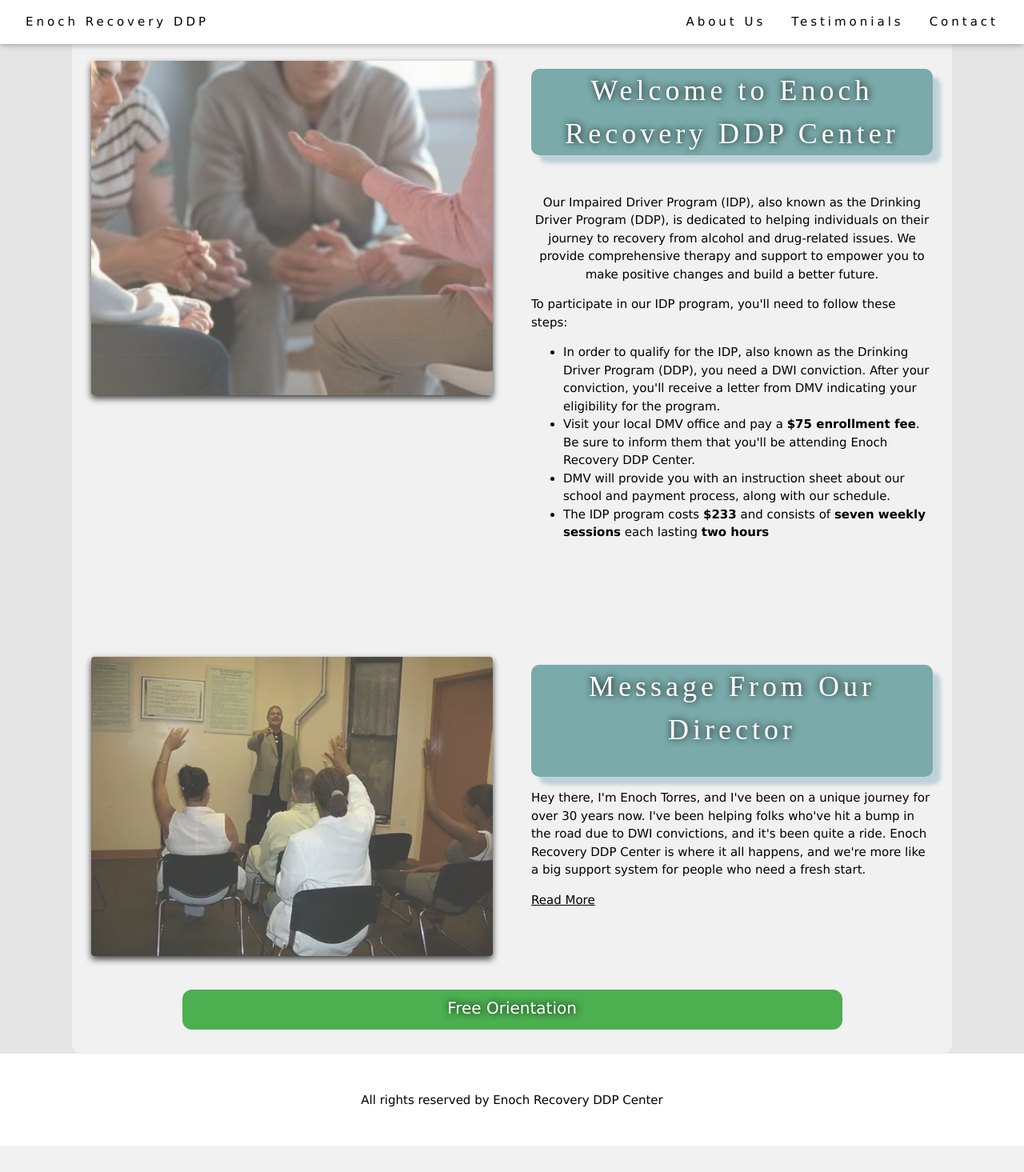
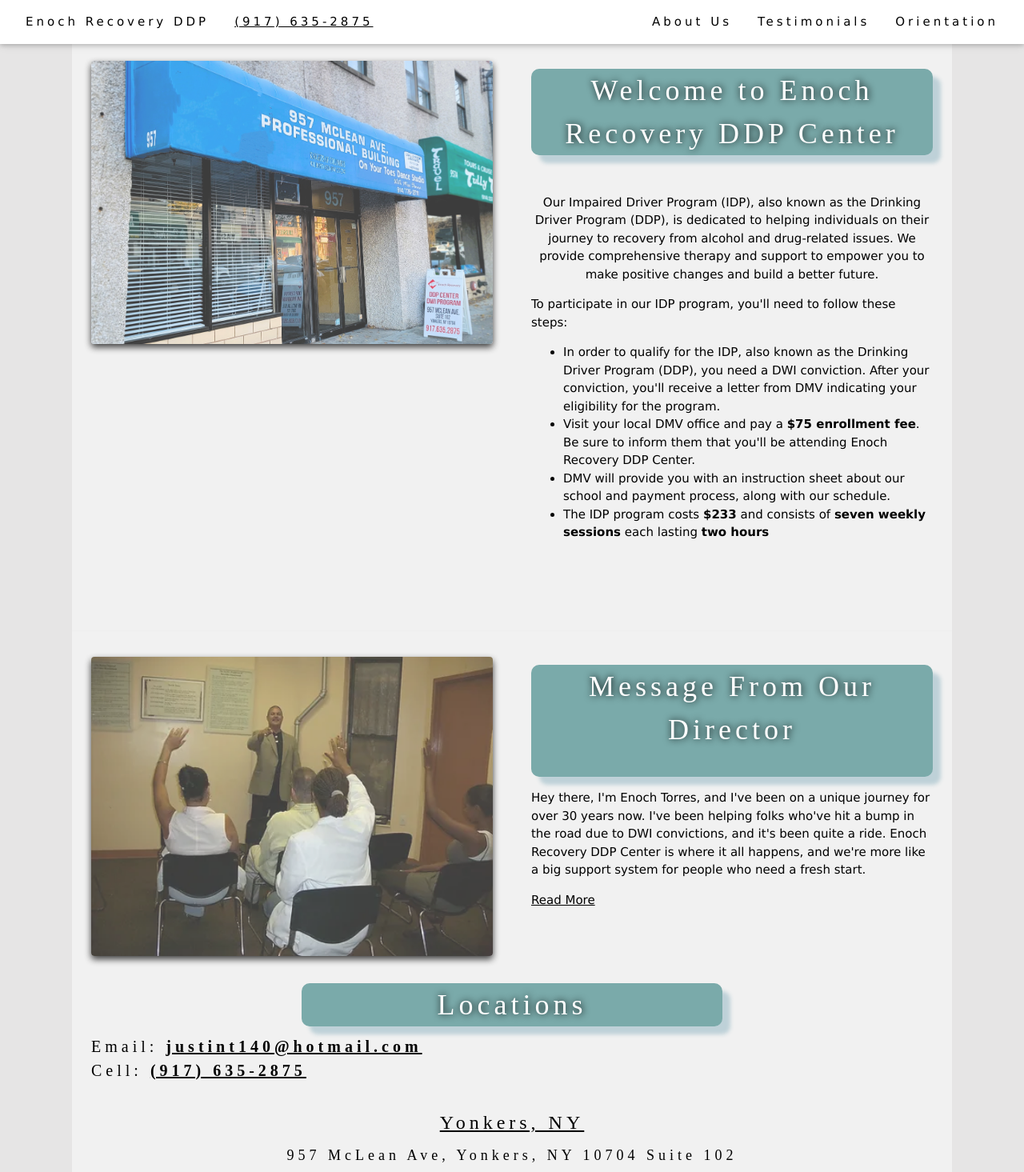
Before and after one commit to CruzPy/Enoch_Recovery, a Django app: page / in a window 1280 px wide. Shown: the top 1465 px of the page at 80% size. Before the commit the page ends 1433 px from the top, so only its background shows below. Run offline with Django 4.2, Linux system fonts and the light colour scheme.

Commit message:
Changed contact to orientation Improved up front data like contact info to front page Reorganizing index.html

```diff
--- a/EnochRecoveryApp/templates/index.html
+++ b/EnochRecoveryApp/templates/index.html
@@ -5,7 +5,7 @@
 <!-- About Section -->
 <div class="w3-row w3-padding-64 fadeIn" id="about">
   <div class="w3-col m6 w3-padding-large">
-    <img src="{% static 'images/group.jpg' %}" class="w3-round w3-image w3-opacity-min" alt="Class" width="600" height="750">
+    <img src="{% static 'images/location.jpg' %}" class="w3-round w3-image w3-opacity-min" alt="Class" width="600" height="750">
   </div>
   <div class="w3-col m6 w3-padding-large">
     <h1 class="w3-center" id="section">Welcome to Enoch Recovery DDP Center</h1><br>
@@ -60,8 +60,33 @@
 </div>
 </div>
 
+<!-- Location Section -->
+<div class="w3-row fadeIn w3-padding-large" width="50%">
+  <h1 class="w3-center" id="section" style="margin-left:auto; margin-right:auto; width:50%;">Locations</h1>
+    <h4 class="m4 l6">Email: <a href="mailto:justint140@hotmail.com"><b>justint140@hotmail.com</a></b> <br>Cell: <b><a href="tel:9176352875">(917) 635-2875</h4>
+    <h4></b></a></h4>
+
+<div class="m4 l6 w3-padding-large">
+  <div id="info" class="w3-center">
+    <!--Location 1-->
+    <div class="w3-col">
+      <h3><u>Yonkers, NY</u></h3>
+      <h5>957 McLean Ave, Yonkers, NY 10704 Suite 102</h5>
+      <iframe class="w3-round w3-image w3-opacity-min w3-hide-small" src="https://www.google.com/maps/embed?pb=!1m18!1m12!1m3!1d3015.5782701820253!2d-73.86897192331467!3d40.90306502589565!2m3!1f0!2f0!3f0!3m2!1i1024!2i768!4f13.1!3m3!1m2!1s0x89c2f2e7706c9473%3A0x46c5e01bebded1ad!2sEnoch%20Recovery%20DDP%20Center!5e0!3m2!1sen!2sus!4v1698948003324!5m2!1sen!2sus" width="600" height="450" style="border:0;" allowfullscreen="" loading="lazy" referrerpolicy="no-referrer-when-downgrade"></iframe>
+    </div>
+    <!--Location 2-->
+    <div class="w3-col">
+      <h3><u>New York, NY</u></h3>
+      <h5>55 E 115th St, New York, NY 10029 Level-C</h5>
+      <iframe class="w3-round w3-image w3-opacity-min w3-hide-small" src="https://www.google.com/maps/embed?pb=!1m18!1m12!1m3!1d1510.1544692547584!2d-73.94598731883863!3d40.79920447562772!2m3!1f0!2f0!3f0!3m2!1i1024!2i768!4f13.1!3m3!1m2!1s0x89c2f60f81cf0aef%3A0xf6cf32c7969f7ffc!2s55%20E%20115th%20St%2C%20New%20York%2C%20NY%2010029!5e0!3m2!1sen!2sus!4v1699402292083!5m2!1sen!2sus" width="600" height="450" style="border:0;" allowfullscreen="" loading="lazy" referrerpolicy="no-referrer-when-downgrade"></iframe>
+    </div>
+
+  </div>
+</div>
+</div>
+
 <div class="w3-center w3-row">
-  <a href={% url 'contact'%} class="w3-btn w3-green" id="contact-btn">Free Orientation</a>
+  <a href={% url 'orientation'%} class="w3-btn w3-green" id="contact-btn">Free Orientation</a>
 </div>
 
 <!-- Javascript -->
--- a/EnochRecoveryApp/templates/layout.html
+++ b/EnochRecoveryApp/templates/layout.html
@@ -15,11 +15,12 @@
 <div class="w3-top">
   <div class="w3-bar w3-white w3-padding w3-card" style="letter-spacing:4px;">
     <a href="{% url 'home' %}" class="w3-bar-item w3-button">Enoch Recovery DDP</a>
+    <a href="tel:9176352875" class="w3-bar-item"> (917) 635-2875</a>
     <!-- Right-sided navbar links. Hide them on small screens -->
     <div class="w3-right w3-hide-small">
       <a href="{% url 'home'%}" class="w3-bar-item w3-button">About Us</a>
       <a href="{% url 'testimonials'%}" class="w3-bar-item w3-button">Testimonials</a>
-      <a href="{% url 'contact'%}" class="w3-bar-item w3-button">Contact</a>
+      <a href="{% url 'orientation'%}" class="w3-bar-item w3-button">Orientation</a>
     </div>
     <!-- Dropdown link for small screens -->
     <div class="w3-dropdown-click w3-right w3-hide-medium w3-hide-large">
@@ -27,7 +28,7 @@
       <div class="w3-dropdown-content w3-bar-block w3-card" id="myDropdown">
         <a href="{% url 'home'%}" class="w3-bar-item w3-button">About Us</a>
         <a href="{% url 'testimonials'%}" class="w3-bar-item w3-button">Testimonials</a>
-        <a href="{% url 'contact'%}" class="w3-bar-item w3-button">Contact</a>
+        <a href="{% url 'orientation'%}" class="w3-bar-item w3-button">Orientation</a>
       </div>
     </div>
   </div>
--- a/EnochRecoveryApp/templates/contact.html
+++ b/EnochRecoveryApp/templates/orientation.html
@@ -2,13 +2,7 @@
 {% block content %}
 {% load static %}
 
-<!-- Contact Section -->
 <div class="w3-center fadeIn"  id="section" style="margin-top:100px;">
-  <h1 class="w3-row">Contact Us</h1>
-  <div class="w3-row">
-    <h4 class="w3-col m4 l6">Email: <a href="mailto:justint140@hotmail.com"><b>justint140@hotmail.com</a></b></h4>
-    <h4 class="w3-col m4 l6">Cell: <b><a href="tel:9176352875">(917) 635-2875</b></a></h4>
-  </div>
   <div class="w3-row w3-padding-16 fadeIn">
       <h4>Please fill out the form below or call us directly to schedule a <strong>free</strong> orientation</h4>
   </div>
--- a/EnochRecoveryApp/templates/testimonials.html
+++ b/EnochRecoveryApp/templates/testimonials.html
@@ -43,7 +43,7 @@
 </div>
 
 <div class="w3-center w3-row">
-  <a href={% url 'contact'%} class="w3-btn w3-green" id="contact-btn">Free Orientation</a>
+  <a href={% url 'orientation'%} class="w3-btn w3-green" id="contact-btn">Free Orientation</a>
 </div>
 
 <!-- Javascript -->
--- a/EnochRecoveryApp/urls.py
+++ b/EnochRecoveryApp/urls.py
@@ -3,14 +3,15 @@ from . import views
 from rest_framework import routers
 
 router = routers.DefaultRouter()
-router.register(r"orientation", views.OrientationRequestViewSet, basename='OrientationRequest')
+router.register(
+    r"orientation", views.OrientationRequestViewSet, basename="OrientationRequest"
+)
 
 urlpatterns = [
     path("", views.home, name="home"),
     path("testimonials/", views.testimonials, name="testimonials"),
-    path("contact/", views.contact, name="contact"),
+    path("orientation/", views.orientation, name="orientation"),
     path("submitted/", views.submitted, name="submitted"),
-
     # API
-    path("api/", include(router.urls))
+    path("api/", include(router.urls)),
 ]
--- a/EnochRecoveryApp/views.py
+++ b/EnochRecoveryApp/views.py
@@ -19,17 +19,12 @@ def testimonials(request):
     return render(request, "testimonials.html")
 
 
-def contact(request):
+def orientation(request):
     form = OrientationRequestForm()
     context = {
         "form": form,
     }
-    return render(request, "contact.html", context)
-
-
-from django.shortcuts import render, redirect
-from django.contrib import messages
-from .models import OrientationRequest
+    return render(request, "orientation.html", context)
 
 
 def submitted(request):
```
Also changed, not shown: EnochRecoveryApp/static/images/location.jpg (added).
